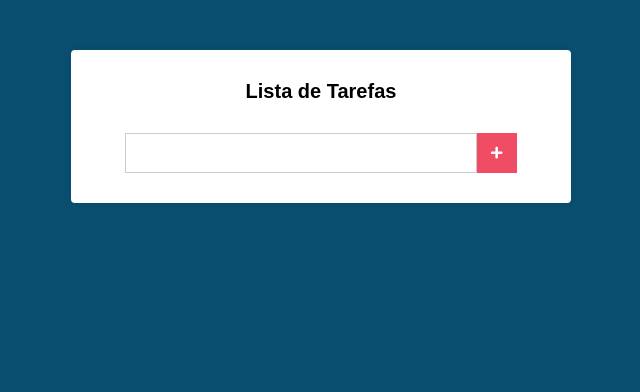
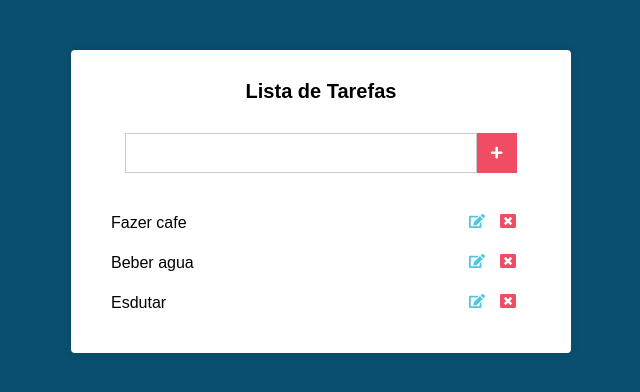
Before and after one commit to wellingtonnascimento/react-listadetarefas, a React (Create React App) app: page / in a window 1280 px wide. Shown: the top 392 px of the page, without its empty margins (319-959 px from the left). Built offline with nearby package versions, Linux system fonts and the light colour scheme.

Commit message:
Estilizando as tarefas

```diff
--- a/src/components/Main.css
+++ b/src/components/Main.css
@@ -38,3 +38,41 @@
   align-items: center;
   justify-content: center;
 }
+
+.tarefas{
+  margin-top: 30px;
+}
+
+.tarefas li{
+  display: flex;
+  align-items: center;
+  justify-content: space-between;
+  padding: 10px;
+  transition: all 600ms;
+}
+
+.tarefas li:hover{
+  color: #51c5de;
+}
+
+.tarefas li .edit{
+  margin-right:  15px;
+  color: #51c5de;
+}
+
+.tarefas li .delete{
+  margin-right: 15px;
+ color: #f04c64;
+}
+
+.tarefas li .edit:hover,
+.tarefas li .delete:hover{
+color: #000;
+
+}
+
+.tarefas li .edit,
+.tarefas li .delete{
+ cursor: pointer;
+ transition: all 600ms;
+}
--- a/src/components/Main.js
+++ b/src/components/Main.js
@@ -2,12 +2,22 @@
 
 // Form
 import { FaPlus } from 'react-icons/fa';
+
+// Tarefas
+import { FaEdit, FaWindowClose } from 'react-icons/fa';
+
+
 import './Main.css';
 
 
 export default class Main extends Component {
   state = {
     novaTarefa: '',
+    terefas: [
+      'Fazer cafe',
+      'Beber agua',
+      'Esdutar',
+    ],
   };
 
   handleChange = (e) => {
@@ -17,7 +27,7 @@
   }
 
   render() {
-    const { novaTarefa } = this.state;
+    const { novaTarefa, terefas } = this.state;
 
     return (
       <div className="main">
@@ -33,6 +43,18 @@
             <FaPlus />
           </button>
         </form>
+
+        <ul className="tarefas">
+          {terefas.map((tarefa) => (
+            <li key={tarefa}>
+              {tarefa}
+              <div>
+                <FaEdit className="edit" />
+                <FaWindowClose className="delete" />
+              </div>
+            </li>
+          ))}
+        </ul>
       </div>
     );
   }
```
